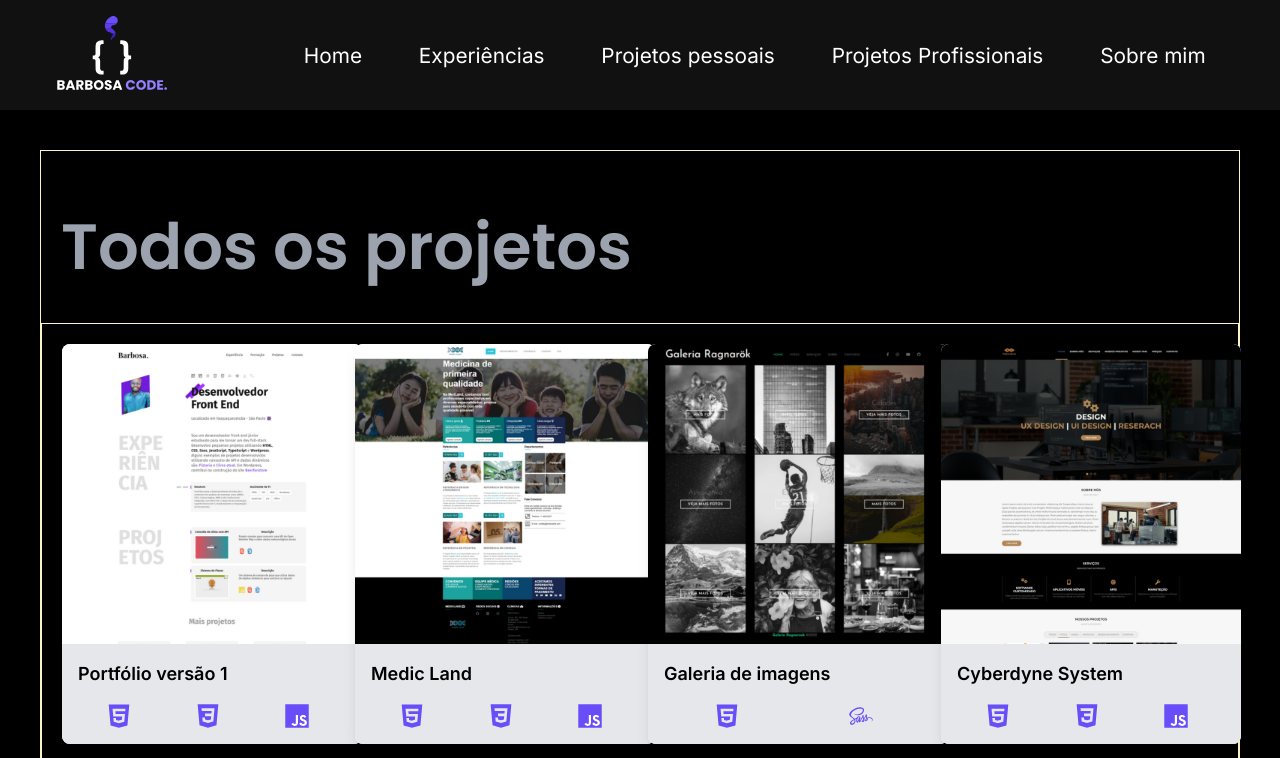
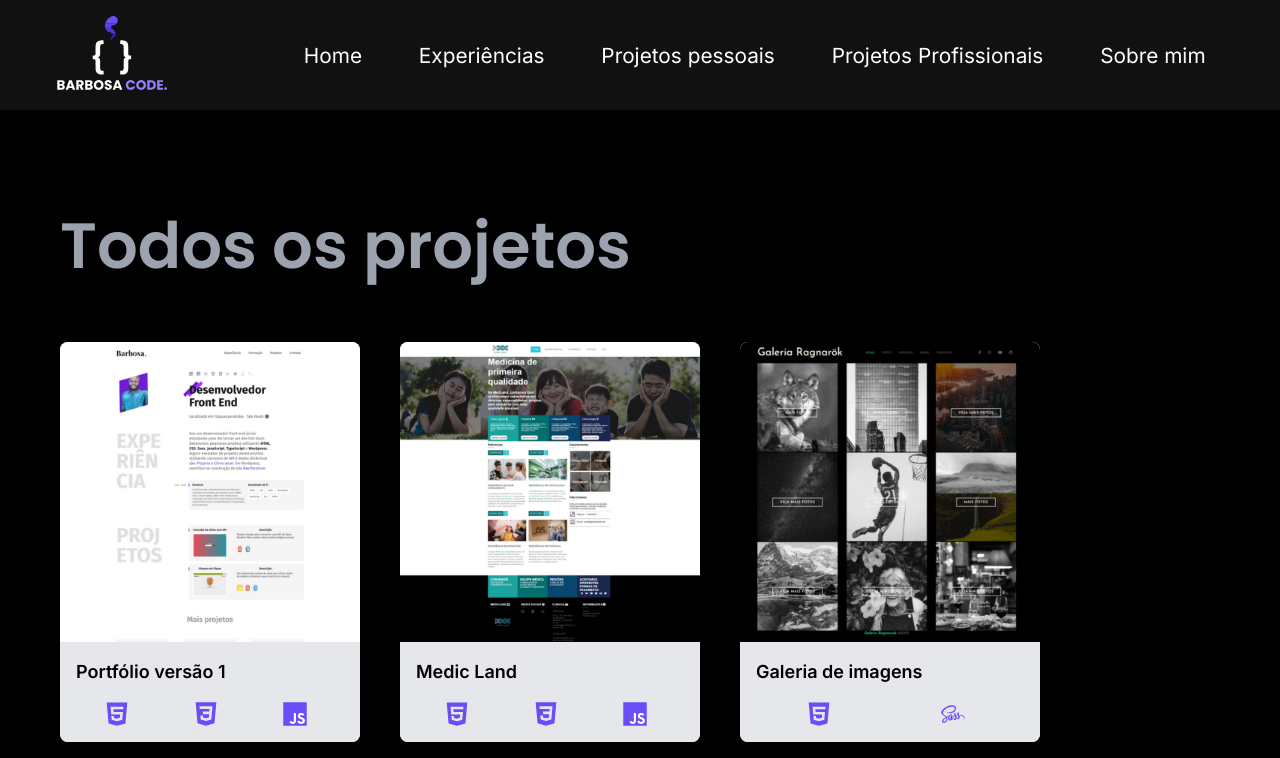
Before and after one commit to JoaoSBarbosa/barbosa-code, a Next.js app: page /pages/projects in a window 1280 px wide. Shown: the top 758 px of the page. Built offline with nearby package versions, Linux system fonts and the light colour scheme.

Commit message:
Fix - correção de layout

```diff
--- a/src/app/components/Projects/LatestProjectContainer/LatestProjects.tsx
+++ b/src/app/components/Projects/LatestProjectContainer/LatestProjects.tsx
@@ -1,42 +1,42 @@
-import {LatestProjectCard} from "@/app/components/ProjectCard/LatestProjectCard/LatestProjectCard";
+import { LatestProjectCard } from "@/app/components/ProjectCard/LatestProjectCard/LatestProjectCard";
 import styles from "./styles.module.css";
 import Link from "next/link";
-import {LinkButton, NavButton} from "@/app/components/utils/buttons/NavButton";
-import {ProjectsDataPros} from "@/app/type/projectsDataPros";
-import {ContainerLayout} from "@/app/components/layouts/Layouts";
-import {DisplayCard} from "@/app/components/displayCard";
-import {ProjectsData} from "@/app/list/projects/projectsData";
-import {useEffect, useState} from "react";
-
+import {
+  LinkButton,
+  NavButton,
+} from "@/app/components/utils/buttons/NavButton";
+import { ProjectsDataPros } from "@/app/type/projectsDataPros";
+import { ContainerLayout } from "@/app/components/layouts/Layouts";
+import { DisplayCard } from "@/app/components/displayCard";
+import { ProjectsData } from "@/app/list/projects/projectsData";
+import { useEffect, useState } from "react";
 
 //últimos projetos
 export const LatestProjects = () => {
-
-    const [lastThreeProjects, setLastThreeProjects] = useState<ProjectsDataPros[]>([]);
+  const [lastThreeProjects, setLastThreeProjects] = useState<
+    ProjectsDataPros[]
+  >([]);
   useEffect(() => {
-        setLastThreeProjects(ProjectsData.slice(-3))
+    setLastThreeProjects(ProjectsData.slice(-3));
   }, []);
 
   // const lastThreeProjects = ProjectsData.slice(-3);
   return (
-
-        <ContainerLayout title={'últimos projetos'}>
+    <ContainerLayout title={"últimos projetos"}>
       <ul className={`${styles.projectListContent}`}>
         {lastThreeProjects.map((project, index) => (
-                    <div className={"flex flex-col"}>
+          <div className={"flex border border-red-500"}>
             <Link href={`/pages/projects/${project.id}`}>
-                            <li key={project.id} className={"border border-gray-900"}>
-                                <DisplayCard project={project}/>
+              <li key={project.id}>
+                <DisplayCard project={project} pathImage={'projects'}/>
               </li>
             </Link>
-                        <span className={"text-white"}>{project.id}</span>
           </div>
-
         ))}
       </ul>
 
       <div className={"max-w-screen-xl mx-auto px-5"}>
-                <LinkButton href={`/projects`} value={"Ver todos"}/>
+        <LinkButton href={`/projects`} value={"Ver todos"} />
       </div>
     </ContainerLayout>
   );
--- a/src/app/components/Projects/professionalProjects/index.tsx
+++ b/src/app/components/Projects/professionalProjects/index.tsx
@@ -1,23 +1,36 @@
-import {LayoutContainer} from "@/app/components/layouts/LayoutContainer";
+import { LayoutContainer } from "@/app/components/layouts/LayoutContainer";
 import styles from "@/app/components/Projects/LatestProjectContainer/styles.module.css";
 import Link from "next/link";
-import {LatestProjectCard} from "@/app/components/ProjectCard/LatestProjectCard/LatestProjectCard";
-import {ProfessionalProjectsData} from "@/app/list/projects/ProfessionalProjectsData";
+import { LatestProjectCard } from "@/app/components/ProjectCard/LatestProjectCard/LatestProjectCard";
+import { ProfessionalProjectsData } from "@/app/list/projects/ProfessionalProjectsData";
+import {DisplayCard} from "@/app/components/displayCard";
 
-export const ProfessionalProjects=()=>{
+export const ProfessionalProjects = () => {
   const lastThreeProjects = ProfessionalProjectsData.slice(-3);
 
-    return(
-        <LayoutContainer title={"Projetos Profissionais"} id={"professionalProjects"}>
-            <ul className={`${styles.projectListContent}`}>
+  return (
+    <LayoutContainer
+      title={"Projetos Profissionais"}
+      id={"professionalProjects"}
+    >
+      <ul className={`${styles.projectListContent} `}>
         {lastThreeProjects.map((project, index) => (
-                    <a href={`${project.url}`} target={'_blank'} title={`Visiste o projeto ${project.title}`}>
+          <a
+            href={`${project.url}`}
+            target={"_blank"}
+            title={`Visiste o projeto ${project.title}`}
+          >
             <li key={project.id} className={"border border-gray-900"}>
-                            <LatestProjectCard project={project} pathImage={"projectsProfessional"}/>
+              {/*<LatestProjectCard*/}
+              {/*  project={project}*/}
+              {/*  pathImage={"projectsProfessional"}*/}
+              {/*/>*/}
+              <DisplayCard project={project}  pathImage={'projectsProfessional'}/>
+
             </li>
           </a>
         ))}
       </ul>
     </LayoutContainer>
-    )
-}
+  );
+};
--- a/src/app/components/displayCard/index.tsx
+++ b/src/app/components/displayCard/index.tsx
@@ -1,14 +1,20 @@
-import React from 'react';
+import React from "react";
 import {ProjectsDataPros} from "@/app/type/projectsDataPros";
 import {TechnologiesIconsData} from "@/app/list/technologies/technologiesIconsData";
 
 type DisplayCardProps = {
     project: ProjectsDataPros;
     width?: string | number;
+    pathImage?: string;
     height?: string | number;
-
-}
-export const DisplayCard = ({project, height, width}: DisplayCardProps) => {
+};
+export const DisplayCard = ({
+                                project,
+                                height,
+                                width,
+                                pathImage,
+                                ...res
+                            }: DisplayCardProps) => {
     const {title, coverImage, technologies} = project;
 
     const techIcons = TechnologiesIconsData;
@@ -16,10 +22,11 @@ export const DisplayCard = ({project, height, width}: DisplayCardProps) => {
         <div
             className={`bg-white rounded-lg shadow-lg overflow-hidden relative`}
             style={{height: height ? height : 500, width: width ? width : 400}}
+
         >
             <div className="relative h-3/4">
                 <img
-                    src={`../img/projects/${coverImage}`}
+                    src={`../img/${pathImage}/${coverImage}`}
                     alt={title}
                     className="w-full h-full object-cover"
                 />
@@ -29,7 +36,8 @@ export const DisplayCard = ({project, height, width}: DisplayCardProps) => {
                 <div className="flex items-center justify-around flex-wrap">
                     {technologies.map((tech, index) => (
                         <div key={index} className="flex flex-row items-center my-2">
-                            {techIcons.map((icon) => (
+                            {techIcons.map(
+                                (icon) =>
                                     icon.technology === tech && (
                                         <img
                                             key={icon.id}
@@ -39,7 +47,7 @@ export const DisplayCard = ({project, height, width}: DisplayCardProps) => {
                                             style={{fill: icon.color}}
                                         />
                                     )
-                            ))}
+                            )}
                         </div>
                     ))}
                 </div>
--- a/src/app/pages/projects/page.tsx
+++ b/src/app/pages/projects/page.tsx
@@ -1,42 +1,45 @@
-import {HeaderNav} from "@/app/components/Sections/header/HeaderNav";
-import {ProjectsData} from "@/app/list/projects/projectsData";
+import { HeaderNav } from "@/app/components/Sections/header/HeaderNav";
+import { ProjectsData } from "@/app/list/projects/projectsData";
 import Link from "next/link";
 import {
   BackgroundColors,
-    LatestProjectCard, PaddingSize,
-    TextColors
+  LatestProjectCard,
+  PaddingSize,
+  TextColors,
 } from "@/app/components/ProjectCard/LatestProjectCard/LatestProjectCard";
 import styles from "./styles.module.css";
 import Footer from "@/app/components/Sections/footer";
-import {DisplayCard} from "@/app/components/displayCard";
+import { DisplayCard } from "@/app/components/displayCard";
 
 const Page = () => {
   return (
     <>
-            <HeaderNav/>
+      <HeaderNav />
       <article className={`${styles.projectMain} p-10`}>
-                <div className={`${styles.projectListContainer} max-w-screen-2xl mx-auto border border-amber-100`}>
-                    <h2 className={`${styles.lastProjectTitle}  text-gray-400`}>Todos os projetos</h2>
+        <div
+          className={`${styles.projectListContainer} max-w-screen-2xl mx-auto `}
+        >
+          <h2 className={`${styles.lastProjectTitle}  text-gray-400 text-sm`}>
+            Todos os projetos
+          </h2>
 
-
-                    <ul className={`grid grid-cols-4 gap-4 p-5 border border-amber-100`}>
+          <ul className={`flex flex-wrap gap-10 p-5`}>
             {ProjectsData.map((project, index) => (
-
-                            <Link href={`/pages/projects/${project.id}`} className={"block w-max"}>
+              <Link
+                href={`/pages/projects/${project.id}`}
+                className={"block w-max"}
+              >
                 <li key={project.id} className={""}>
-                                    <DisplayCard project={project} height={400} width={300}/>
+                  <DisplayCard project={project} height={400} width={300} pathImage={'projects'}/>
                 </li>
               </Link>
-
-
             ))}
           </ul>
         </div>
       </article>
-            <Footer/>
+      <Footer />
     </>
-
-    )
-}
+  );
+};
 
 export default Page;
```
Lines whose indentation alone changed are shown as unchanged.
